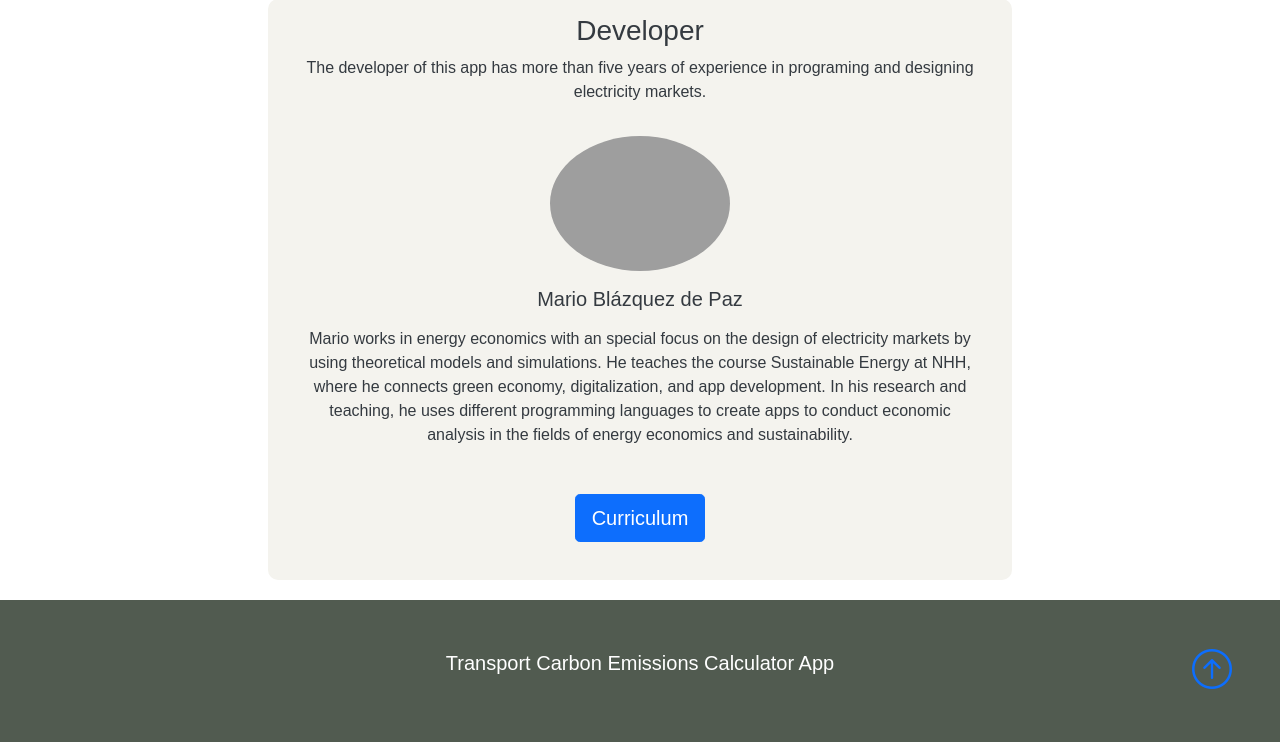
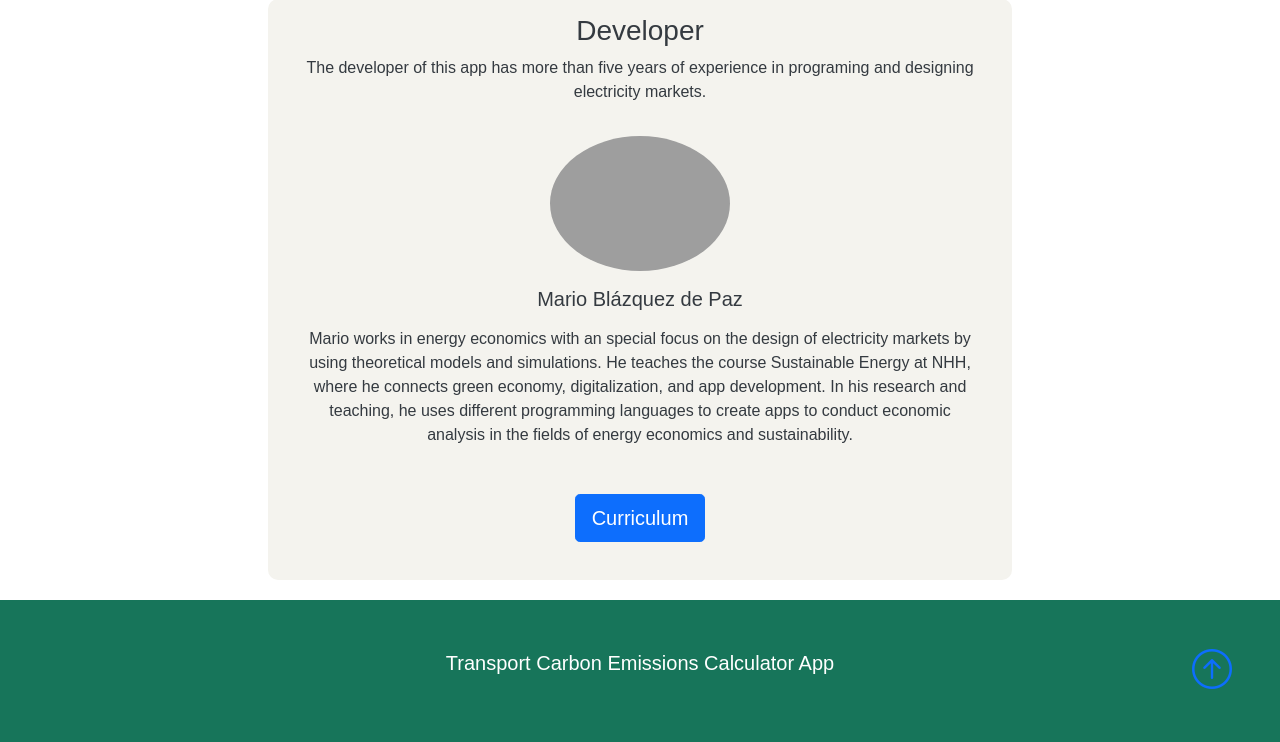
Before and after one commit to VeronikaPriakhina/ENE425-2022-app-Veronika, a Flask app: page / in a window 1280 px wide. Shown: the part 582-1324 px from the top of the page. Run offline with Flask 2, Linux system fonts and the light colour scheme; some libraries are stand-ins or nearby versions; grey boxes are pictures that could not be loaded.

Commit message:
Update layout.html

```diff
--- a/templates/layout.html
+++ b/templates/layout.html
@@ -309,7 +309,7 @@
         {% block content %} {% endblock %}
 
         <!-- Footer -->
-        <footer class="p-5  text-white text-center position-relative", style="background-color:#515B50">
+        <footer class="p-5  text-white text-center position-relative", style="background-color:#17755A">
           <div class="container">
             <p class="lead">Transport Carbon Emissions Calculator App</p>
 
```
